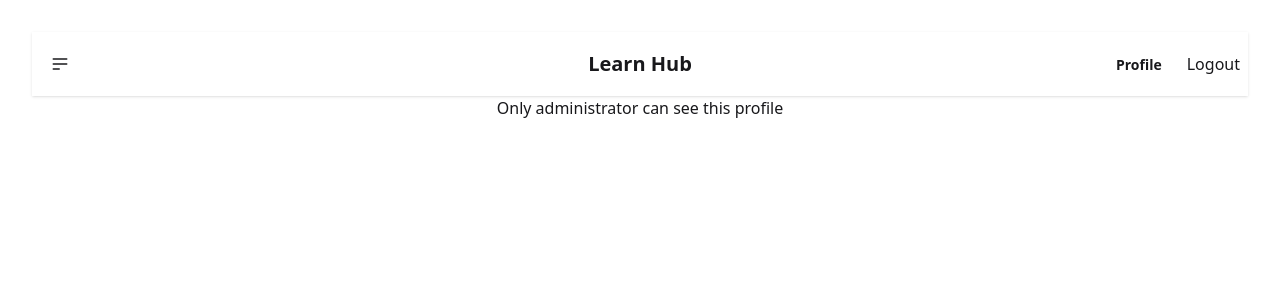
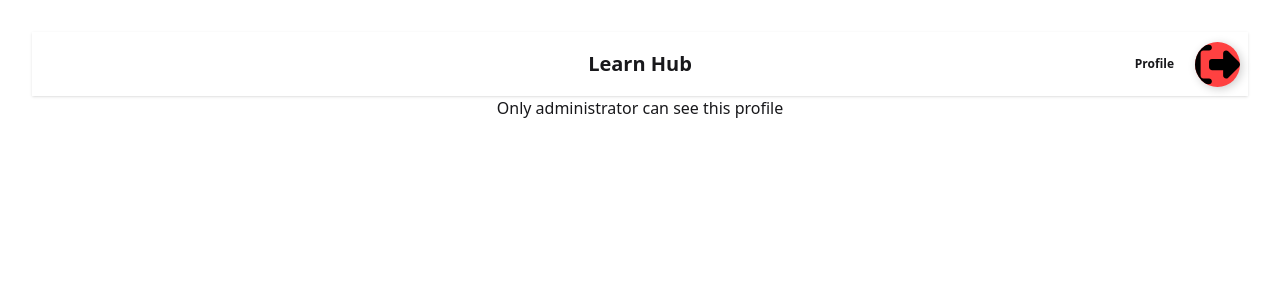
Before and after one commit to PauliusK-bit/LearnHub-Frontend, a React (Vite) app in the folder LearnHub/: page /profile in a window 1280 px wide. Shown: the top 300 px of the page. Built offline with nearby package versions, Linux system fonts and the light colour scheme; sample sign-in values are in the browser's storage.

Commit message:
Fixed error

```diff
--- a/LearnHub/src/App.tsx
+++ b/LearnHub/src/App.tsx
@@ -3,7 +3,6 @@ import "./App.css";
 import { ToastContainer } from "react-toastify";
 import HomePage from "./pages/HomePage/HomePage";
 import Navigation from "./components/Navigation";
-
 import LoginPage from "./pages/LoginPage/LoginPage";
 import { AuthProvider } from "./components/AuthContext";
 import RegisterPage from "./pages/RegisterPage/RegisterPage";
--- a/LearnHub/src/components/LogoutButton.tsx
+++ b/LearnHub/src/components/LogoutButton.tsx
@@ -1,5 +1,64 @@
 import { useNavigate } from "react-router";
 import { useAuth } from "./AuthContext";
+import styled from "styled-components";
+
+const StyledButton = styled.button`
+  display: flex;
+  align-items: center;
+  justify-content: flex-start;
+  width: 45px;
+  height: 45px;
+  border: none;
+  border-radius: 50%;
+  cursor: pointer;
+  position: relative;
+  overflow: hidden;
+  transition-duration: 0.3s;
+  box-shadow: 2px 2px 10px rgba(0, 0, 0, 0.199);
+  background-color: rgb(255, 65, 65);
+
+  &:hover {
+    width: 125px;
+    border-radius: 40px;
+    transition-duration: 0.3s;
+  }
+
+  &:hover .sign {
+    width: 30%;
+    transition-duration: 0.3s;
+    padding-left: 20px;
+  }
+
+  &:hover .text {
+    opacity: 1;
+    width: 70%;
+    transition-duration: 0.3s;
+    padding-right: 10px;
+  }
+
+  &:active {
+    transform: translate(2px, 2px);
+  }
+`;
+
+const Sign = styled.div`
+  width: 100%;
+  display: flex;
+  align-items: center;
+  justify-content: center;
+  transition-duration: 0.3s;
+`;
+
+const Text = styled.div`
+  position: absolute;
+  right: 0%;
+  width: 0%;
+  opacity: 0;
+  color: white;
+  font-size: 1.2em;
+  font-weight: 600;
+  transition-duration: 0.3s;
+`;
 
 const LogoutButton = () => {
   const navigate = useNavigate();
@@ -11,7 +70,18 @@ const LogoutButton = () => {
     navigate("/login");
   };
 
-  return <button onClick={logoutHandler}>Logout</button>;
+  return (
+    <>
+      <StyledButton onClick={logoutHandler}>
+        <Sign className="sign">
+          <svg viewBox="0 0 512 512" width="85" height="85">
+            <path d="M377.9 105.9L500.7 228.7c7.2 7.2 11.3 17.1 11.3 27.3s-4.1 20.1-11.3 27.3L377.9 406.1c-6.4 6.4-15 9.9-24 9.9c-18.7 0-33.9-15.2-33.9-33.9l0-62.1-128 0c-17.7 0-32-14.3-32-32l0-64c0-17.7 14.3-32 32-32l128 0 0-62.1c0-18.7 15.2-33.9 33.9-33.9c9 0 17.6 3.6 24 9.9zM160 96L96 96c-17.7 0-32 14.3-32 32l0 256c0 17.7 14.3 32 32 32l64 0c17.7 0 32 14.3 32 32s-14.3 32-32 32l-64 0c-53 0-96-43-96-96L0 128C0 75 43 32 96 32l64 0c17.7 0 32 14.3 32 32s-14.3 32-32 32z" />
+          </svg>
+        </Sign>
+        <Text className="text">Logout</Text>
+      </StyledButton>
+    </>
+  );
 };
 
 export default LogoutButton;
--- a/LearnHub/src/components/Navigation.tsx
+++ b/LearnHub/src/components/Navigation.tsx
@@ -7,86 +7,12 @@ import ROLES from "../config/roles";
 const Navigation = () => {
   const { user } = useAuth();
 
-  // return (
-  //   <>
-  //     <nav>
-  //       <ul>
-  //         {!user ? (
-  //           <>
-  //             <li>
-  //               <Link to={"/"}>Home Page</Link>
-  //             </li>
-  //             <li>
-  //               <Link to={"/categories"}>Categories</Link>
-  //             </li>
-  //             <li>
-  //               <Link to={"/activities"}>Events</Link>
-  //             </li>
-  //             <li>
-  //               <Link to={"/login"}>Login</Link>
-  //             </li>
-  //             <li>
-  //               <Link to={"/register"}>Register</Link>
-  //             </li>
-  //           </>
-  //         ) : (
-  //           <>
-  //             {user && user.role === ROLES.ADMIN && (
-  //               <li>
-  //                 <Link to={"/admin-dashboard"}>Admin Dashboard</Link>
-  //               </li>
-  //             )}
-  //             {user && user.role === ROLES.LECTURER && (
-  //               <ul>
-  //                 <li>
-  //                   <Link to={"/students-control"}>Manage Students</Link>
-  //                 </li>
-  //                 <li>
-  //                   <Link to={"/subjects-control"}>Manage Subjects</Link>
-  //                 </li>
-  //                 <li>
-  //                   <Link to={"/videos"}>Add Video Lesson</Link>
-  //                 </li>
-  //                 <li>
-  //                   <Link to={"/students"}>Students</Link>
-  //                 </li>
-  //                 <li>
-  //                   <Link to={"/lecturers"}>Lecturers</Link>
-  //                 </li>
-  //               </ul>
-  //             )}
-  //             {user && user.role === ROLES.STUDENT && (
-  //               <ul>
-  //                 <li>
-  //                   <Link to={"/subjects/:id"}></Link>
-  //                 </li>
-  //                 <li>
-  //                   <Link to={"/subjects"}>Subjects</Link>
-  //                 </li>
-  //               </ul>
-  //             )}
-  //             <li>
-  //               <Link to={"/profile"}>Profile</Link>
-  //             </li>
-  //             <li>
-  //               <Link to={"/"}>Home Page</Link>
-  //             </li>
-
-  //             <li>
-  //               <LogoutButton />
-  //             </li>
-  //           </>
-  //         )}
-  //       </ul>
-  //     </nav>
-  //   </>
-  // );
-
   return (
     <div className="navbar bg-base-100 shadow-sm">
       <div className="navbar-start">
         <div className="dropdown">
-          <div tabIndex={0} role="button" className="btn btn-ghost btn-circle">
+          <div tabIndex={0} role="button" className="btn btn-ghost lg:hidden">
+            {" "}
             <svg
               xmlns="http://www.w3.org/2000/svg"
               className="h-5 w-5"
@@ -104,17 +30,80 @@ const Navigation = () => {
           </div>
           <ul
             tabIndex={0}
-            className="menu menu-sm dropdown-content bg-base-100 rounded-box z-10 mt-3 w-52 p-2 shadow"
+            className="menu menu-sm dropdown-content mt-3 z-[1] p-2 shadow bg-base-100 rounded-box w-52"
           >
             <li>
-              <Link to="/">Homepage</Link>
+              <Link to="/">HomePage</Link>
+            </li>
+            {user && user.role === ROLES.ADMIN && (
+              <>
+                <li>
+                  <Link to="/admin-dashboard">Admin Dashboard</Link>
                 </li>
                 <li>
-              <Link to="/portfolio">Portfolio</Link>
+                  <Link to="/subjects">Subjects</Link>
                 </li>
                 <li>
-              <Link to="/about">About</Link>
+                  <Link to="/categories">Categories</Link>
                 </li>
+                <li>
+                  <Link to="/activities">Events</Link>
+                </li>
+                <li>
+                  <Link to="/lecturers">Lecturers</Link>
+                </li>
+              </>
+            )}
+            {user && user.role === ROLES.LECTURER && (
+              <>
+                <li>
+                  <Link to="/students-control">Manage Students</Link>
+                </li>
+                <li>
+                  <Link to="/subjects-control">Manage Subjects</Link>
+                </li>
+                <li>
+                  <Link to="/videos">Add Video Lesson</Link>
+                </li>
+                <li>
+                  <Link to="/lecturers">Lecturers</Link>
+                </li>
+              </>
+            )}
+            {user && user.role === ROLES.STUDENT && (
+              <li>
+                <Link to="/subjects">Subjects</Link>
+              </li>
+            )}
+            {user && (
+              <li>
+                <Link to="/profile">Profile</Link>
+              </li>
+            )}
+            {user && (
+              <li>
+                <LogoutButton />
+              </li>
+            )}
+            {!user && (
+              <>
+                <li>
+                  <Link to="/">Home Page</Link>
+                </li>
+                <li>
+                  <Link to="/categories">Categories</Link>
+                </li>
+                <li>
+                  <Link to="/activities">Events</Link>
+                </li>
+                <li>
+                  <Link to="/login">Login</Link>
+                </li>
+                <li>
+                  <Link to="/register">Register</Link>
+                </li>
+              </>
+            )}
           </ul>
         </div>
       </div>
@@ -125,60 +114,73 @@ const Navigation = () => {
         </Link>
       </div>
 
-      <div className="navbar-end">
+      <div className="navbar-end hidden lg:flex">
+        <div className="flex items-center gap-2">
           {user ? (
             <>
               {user.role === ROLES.ADMIN && (
-              <Link to="/admin-dashboard" className="btn btn-ghost mr-2">
+                <>
+                  <Link to="/admin-dashboard" className="btn btn-ghost btn-sm">
                     Admin Dashboard
                   </Link>
+                  <Link to="/subjects" className="btn btn-ghost btn-sm">
+                    Subjects
+                  </Link>
+                  <Link to="/categories" className="btn btn-ghost btn-sm">
+                    Categories
+                  </Link>
+                  <Link to="/activities" className="btn btn-ghost btn-sm">
+                    Events
+                  </Link>
+                </>
               )}
               {user.role === ROLES.LECTURER && (
                 <>
-                <Link to="/students-control" className="btn btn-ghost mr-2">
+                  <Link to="/students-control" className="btn btn-ghost btn-sm">
                     Manage Students
                   </Link>
-                <Link to="/subjects-control" className="btn btn-ghost mr-2">
+                  <Link to="/subjects-control" className="btn btn-ghost btn-sm">
                     Manage Subjects
                   </Link>
-                <Link to="/videos" className="btn btn-ghost mr-2">
+                  <Link to="/videos" className="btn btn-ghost btn-sm">
                     Add Video Lesson
                   </Link>
                 </>
               )}
               {user.role === ROLES.STUDENT && (
                 <>
-                <Link to="/subjects" className="btn btn-ghost mr-2">
+                  <Link to="/subjects" className="btn btn-ghost btn-sm">
                     Subjects
                   </Link>
                 </>
               )}
-            <Link to="/profile" className="btn btn-ghost mr-2">
+              <Link to="/profile" className="btn btn-ghost btn-sm">
                 Profile
               </Link>
               <LogoutButton />
             </>
           ) : (
             <>
-            <Link to="/" className="btn btn-ghost mr-2">
+              <Link to="/" className="btn btn-ghost btn-sm">
                 Home Page
               </Link>
-            <Link to="/categories" className="btn btn-ghost mr-2">
+              <Link to="/categories" className="btn btn-ghost btn-sm">
                 Categories
               </Link>
-            <Link to="/activities" className="btn btn-ghost mr-2">
+              <Link to="/activities" className="btn btn-ghost btn-sm">
                 Events
               </Link>
-            <Link to="/login" className="btn btn-ghost mr-2">
+              <Link to="/login" className="btn btn-ghost btn-sm">
                 Login
               </Link>
-            <Link to="/register" className="btn btn-ghost">
+              <Link to="/register" className="btn btn-ghost btn-sm">
                 Register
               </Link>
             </>
           )}
         </div>
       </div>
+    </div>
   );
 };
 
--- a/LearnHub/src/pages/ProfilePage/ProfilePage.tsx
+++ b/LearnHub/src/pages/ProfilePage/ProfilePage.tsx
@@ -32,7 +32,9 @@ const ProfilePage = () => {
       }
     };
 
-    if (user?.role === "ADMIN") {
+    const allowedRoles = ["ADMIN", "LECTURER", "USER", "STUDENT"];
+
+    if (user && allowedRoles.includes(user.role)) {
       fetchProfile();
     } else {
       setError("Only administrator can see this profile");
```
Lines whose indentation alone changed are shown as unchanged.
